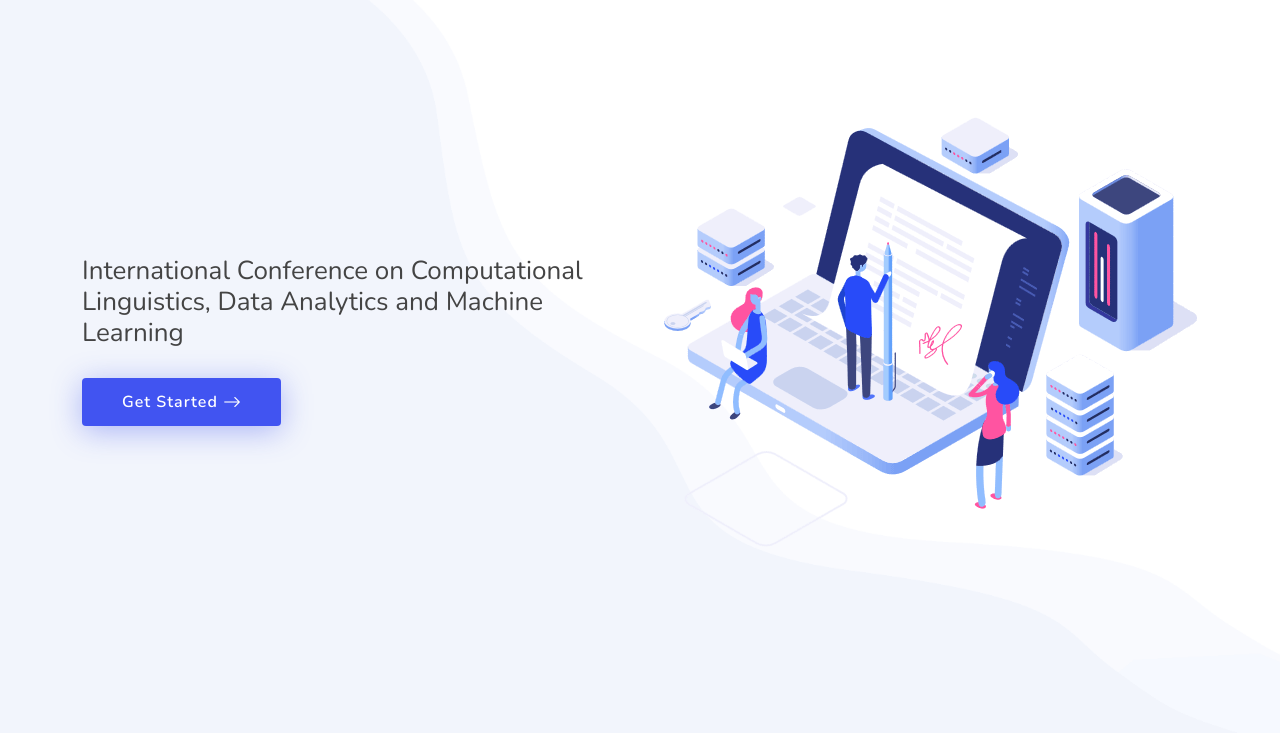
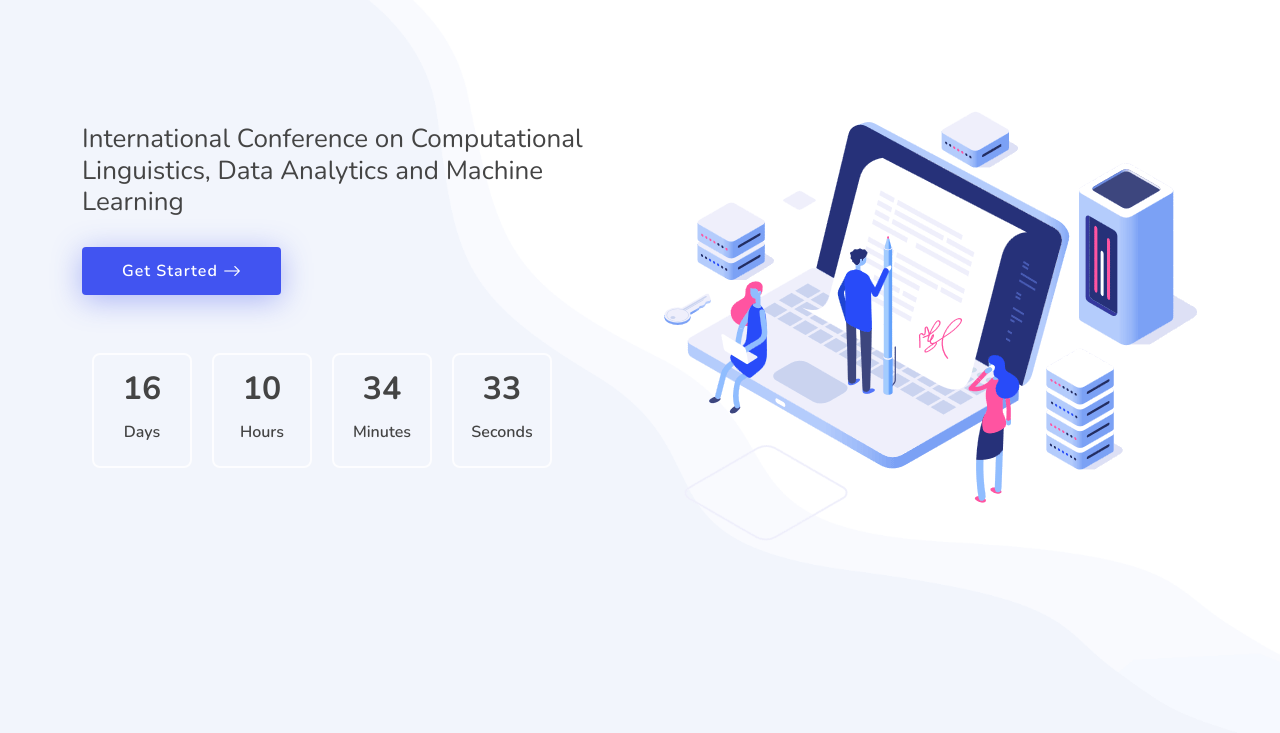
Before and after one commit to chaitak-gorai/IC2DM, a plain HTML site: page index.html in a window 1280 px wide. Shown: the part 67-800 px from the top of the page. Drawn offline with nearby package versions, Linux system fonts and the light colour scheme.

Commit message:
counter added

```diff
--- a/assets/css/style.css
+++ b/assets/css/style.css
@@ -371,6 +371,45 @@ section {
 .navbar-mobile .dropdown > .dropdown-active {
   display: block;
 }
+
+
+/*countdown*/
+.countdown {
+  margin-bottom: 80px;
+}
+.countdown div {
+  text-align: center;
+  border: 2px solid rgba(255, 255, 255, 0.8);
+  border-radius: 8px;
+  margin: 10px 10px;
+  width: 100px;
+  padding: 15px 0;
+}
+.countdown div h3 {
+  font-weight: 700;
+  font-size: 32px;
+  margin-bottom: 15px;
+}
+.countdown div h4 {
+  font-size: 16px;
+  font-weight: 600;
+}
+@media (max-width: 575px) {
+  .countdown div {
+    width: 70px;
+    padding: 10px 0;
+    margin: 10px 8px;
+  }
+  .countdown div h3 {
+    font-size: 28px;
+    margin-bottom: 10px;
+  }
+  .countdown div h4 {
+    font-size: 14px;
+    font-weight: 500;
+  }
+}
+
 
 /*--------------------------------------------------------------
 # Hero Section
--- a/assets/js/main.js
+++ b/assets/js/main.js
@@ -286,4 +286,23 @@
     aos_init();
   });
 
+    /**
+   * Countdown timer
+   */
+  let countdown = select('.countdown');
+  const output = countdown.innerHTML;
+
+  const countDownDate = function() {
+    let timeleft = new Date(countdown.getAttribute('data-count')).getTime() - new Date().getTime();
+
+    let days = Math.floor(timeleft / (1000 * 60 * 60 * 24));
+    let hours = Math.floor((timeleft % (1000 * 60 * 60 * 24)) / (1000 * 60 * 60));
+    let minutes = Math.floor((timeleft % (1000 * 60 * 60)) / (1000 * 60));
+    let seconds = Math.floor((timeleft % (1000 * 60)) / 1000);
+
+    countdown.innerHTML = output.replace('%d', days).replace('%h', hours).replace('%m', minutes).replace('%s', seconds);
+  }
+  countDownDate();
+  setInterval(countDownDate, 1000);
+
 })();
--- a/index.html
+++ b/index.html
@@ -114,6 +114,7 @@
               International Conference on Computational Linguistics, Data
               Analytics and Machine Learning
             </h2>
+
             <div data-aos="fade-up" data-aos-delay="600">
               <div class="text-center text-lg-start">
                 <a
@@ -125,6 +126,25 @@
                 </a>
               </div>
             </div>
+            <br><br>
+            <div class="countdown d-flex" data-count="2022/02/1" data-aos="fade-up" data-aos-delay="600">
+              <div>
+                <h3>%d</h3>
+                <h4>Days</h4>
+              </div>
+              <div>
+                <h3>%h</h3>
+                <h4>Hours</h4>
+              </div>
+              <div>
+                <h3>%m</h3>
+                <h4>Minutes</h4>
+              </div>
+              <div>
+                <h3>%s</h3>
+                <h4>Seconds</h4>
+              </div>
+              </div>
           </div>
           <div
             class="col-lg-6 hero-img"
```
